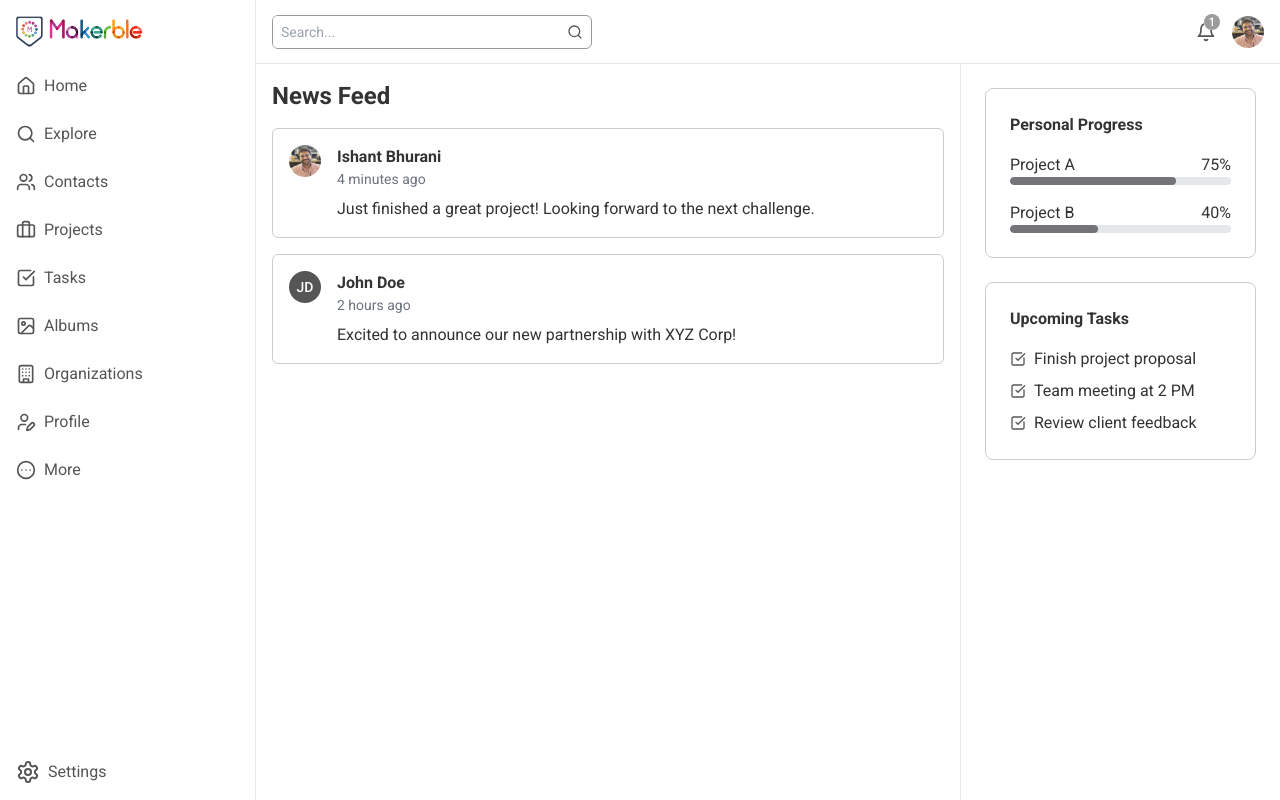
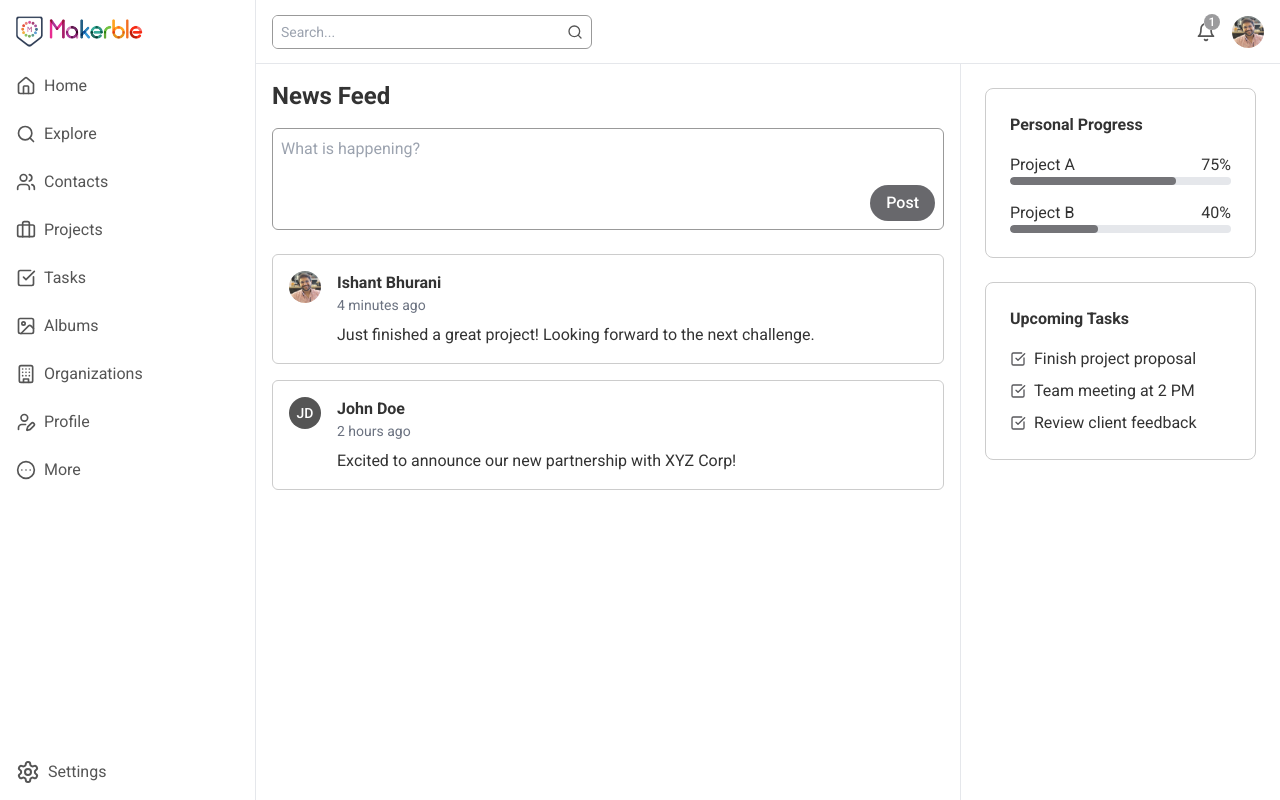
Before and after one commit to ishantbhurani/makerble-redesign, a React (Vite) app: page / in a window 1280 px wide. Built offline with nearby package versions, Linux system fonts and the light colour scheme.

Commit message:
add form ui to create new posts

```diff
--- /dev/null
+++ b/src/components/CreatePost.tsx
@@ -0,0 +1,22 @@
+export default function CreatePost() {
+  function handleSubmit(e: React.FormEvent<HTMLFormElement>) {
+    e.preventDefault()
+
+    console.log('submitted!')
+  }
+
+  return (
+    <form onSubmit={handleSubmit} className='mb-6'>
+      <div className='flex flex-col rounded-md border border-tertiary p-2 focus-within:border-secondary hover:border-secondary'>
+        <textarea
+          placeholder='What is happening?'
+          name='post'
+          className='resize-none text-primary outline-none'
+        ></textarea>
+        <button className='ms-auto w-max rounded-full bg-accent/90 px-4 py-1.5 font-medium text-white outline-transparent duration-200 hover:bg-accent focus:bg-accent'>
+          Post
+        </button>
+      </div>
+    </form>
+  )
+}
--- a/src/components/Feed.tsx
+++ b/src/components/Feed.tsx
@@ -1,10 +1,12 @@
 import { FEED } from '../lib/data'
 import Avatar from './Avatar'
+import CreatePost from './CreatePost'
 
 export default function Feed() {
   return (
-    <main className='space-y-4 p-4 text-primary'>
-      <h2 className='mb-4 text-2xl font-bold'>News Feed</h2>
+    <main className='p-4 text-primary'>
+      <h1 className='mb-4 text-2xl font-bold'>News Feed</h1>
+      <CreatePost />
       <ul>
         {FEED.map((item, index) => (
           <li key={index}>
```
